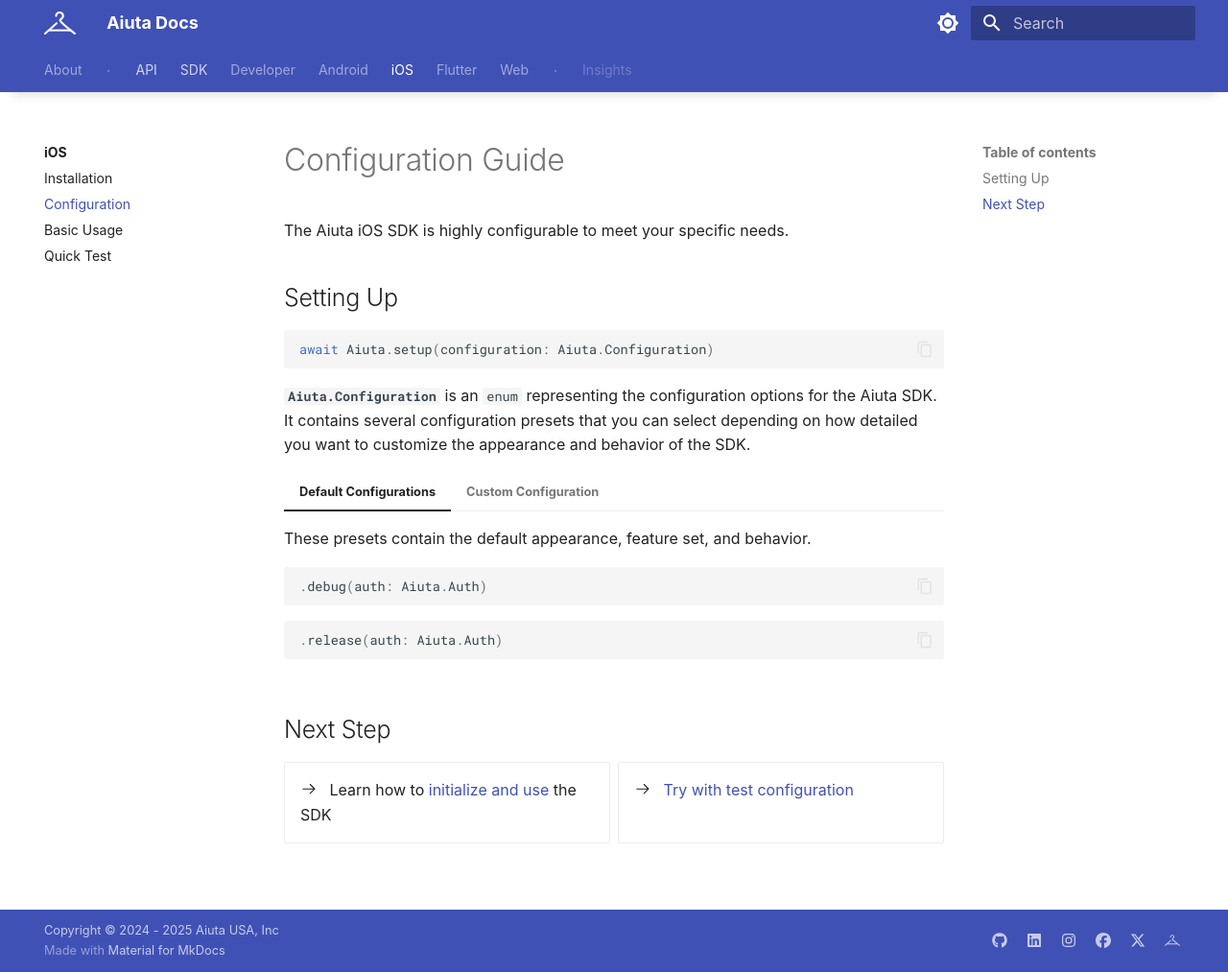
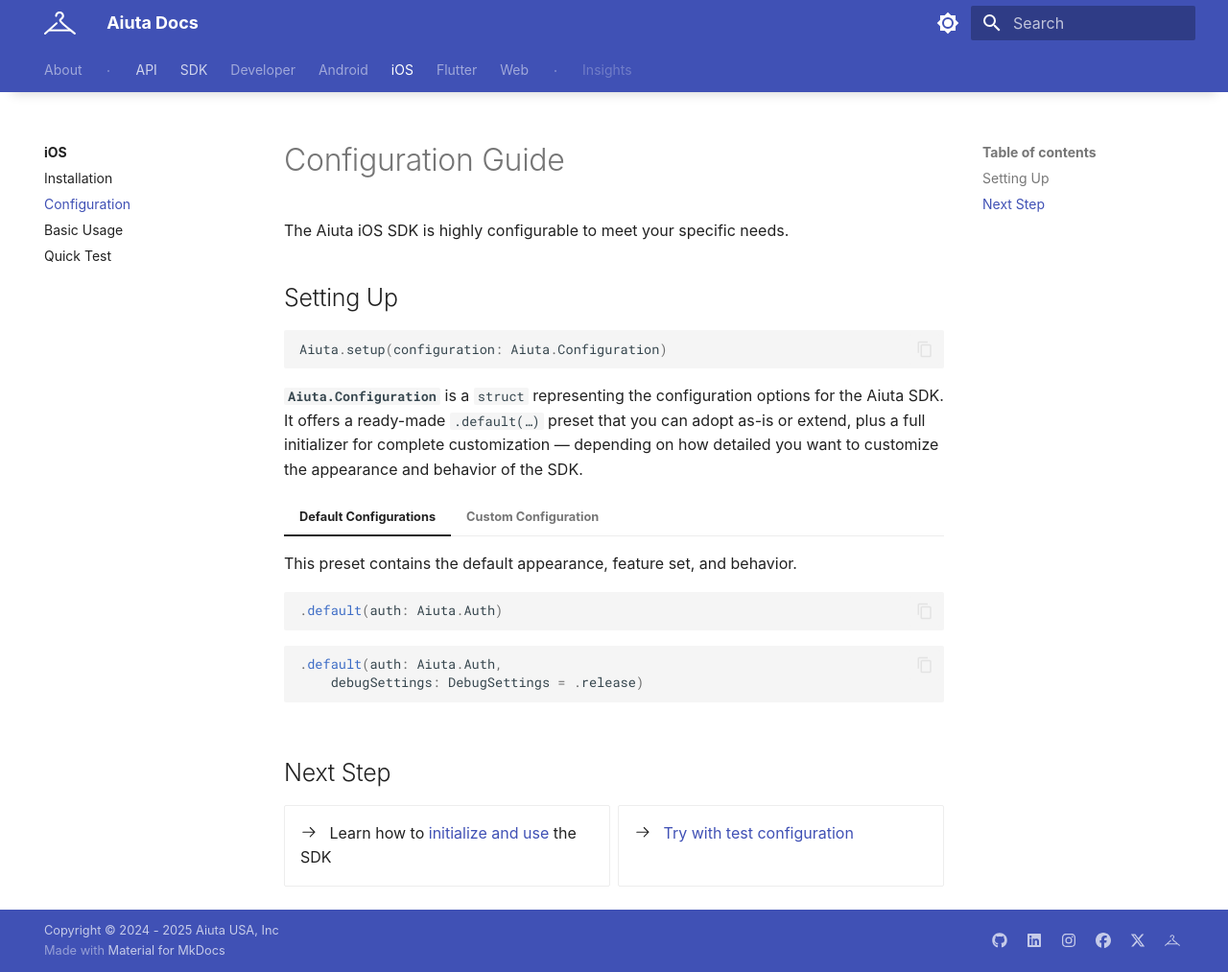
Before and after one commit to aiuta-com/docs, an MkDocs documentation site: the page built from docs/sdk/ios/configuration.md, in a window 1280 px wide and 1013 px high. Shown: the whole window at 96% size. Built offline with MkDocs 1.6.1 and Material for MkDocs 9.7.7, drawn with Linux system fonts in a browser that asks for light colours.

Commit message:
Update iOS SDK quick docs

````diff
--- a/docs/sdk/ios/configuration.md
+++ b/docs/sdk/ios/configuration.md
@@ -5,49 +5,51 @@
 ## Setting Up
 
 ```swift
-await Aiuta.setup(configuration: Aiuta.Configuration)
+Aiuta.setup(configuration: Aiuta.Configuration)
 ```
 
-__`Aiuta.Configuration`__ is an `enum` representing the configuration options for the Aiuta SDK. It contains several configuration presets that you can select depending on how detailed you want to customize the appearance and behavior of the SDK.
+__`Aiuta.Configuration`__ is a `struct` representing the configuration options for the Aiuta SDK. It offers a ready-made `.default(…)` preset that you can adopt as-is or extend, plus a full initializer for complete customization — depending on how detailed you want to customize the appearance and behavior of the SDK.
 
 === "Default Configurations"
 
-    These presets contain the default appearance, feature set, and behavior.
+    This preset contains the default appearance, feature set, and behavior.
 
     ```swift
-    .debug(auth: Aiuta.Auth) // (1)!
+    .default(auth: Aiuta.Auth) // (1)!
     ```
 
-    1.  A default configuration for development and testing.
+    1.  A ready-to-use configuration with all recommended features and settings.
 
-        This configuration is optimized for debug builds and includes all recommended
-        features and settings for development purposes. It performs validation checks
-        on the `Info.plist` file and triggers a `fatalError()` if any required keys
-        are missing. This ensures that issues are caught early during development.
+        It authenticates the SDK and uses the builtin icons and images. Whether the
+        configuration is optimized for development or production is controlled by the
+        `debugSettings` parameter (see below), which defaults to `.release`.
 
         - [:material-arrow-down-left: __auth__](/sdk/developer/configuration/auth.md) required to authenticate Aiuta SDK to use [API](/api/try-on/index.md) with your credentials. Supported authentication methods are `ApiKey` or `Jwt` + `subscriptionId`.
 
     ```swift
-    .release(auth: Aiuta.Auth) // (1)!
+    .default(auth: Aiuta.Auth, // (1)!
+        debugSettings: DebugSettings = .release) // (2)!
     ```
 
-    1.  A default configuration for production use.
+    1.  - [:material-arrow-down-left: __auth__](/sdk/developer/configuration/auth.md) required to authenticate Aiuta SDK to use [API](/api/try-on/index.md) with your credentials. Supported authentication methods are `ApiKey` or `Jwt` + `subscriptionId`.
 
-        This configuration is optimized for release builds and includes all recommended
-        features and settings for production environments. It skips all validation checks
-        to prioritize stability and performance. Use this configuration when deploying
-        the application to end users.
+    2.  [:material-arrow-down-left: __debugSettings__](/sdk/developer/configuration/debug-settings.md) controls logging and validation policies.
 
-        - [:material-arrow-down-left: __auth__](/sdk/developer/configuration/auth.md) required to authenticate Aiuta SDK to use [API](/api/try-on/index.md) with your credentials. Supported authentication methods are `ApiKey` or `Jwt` + `subscriptionId`.
+        - `.debug` is intended for development and testing. It enables logging and performs
+          validation checks — for example on the `Info.plist` file — triggering a `fatalError()`
+          if any required keys are missing, so that issues are caught early during development.
+        - `.release` is the default and is intended for production. It disables logging and skips
+          all validation checks to prioritize stability and performance. Use it when deploying the
+          application to end users.
 
 === "Custom Configuration"
 
     ```swift
-    .custom(auth: Aiuta.Auth, // (1)!
-        userInterface: UserInterface = .default, // (2)!
-        features: Features = .default, // (3)!
-        analytics: Aiuta.Analytics = .none, // (4)!
-        debugSettings: DebugSettings = .release) // (5)!
+    Aiuta.Configuration(auth: Aiuta.Auth, // (1)!
+        userInterface: UserInterface, // (2)!
+        features: Features, // (3)!
+        analytics: Aiuta.Analytics?, // (4)!
+        debugSettings: DebugSettings) // (5)!
     ```
 
     1.  A fully customizable configuration for the SDK.
@@ -67,7 +69,7 @@
     5. [:material-arrow-down-left: __debugSettings__](/sdk/developer/configuration/debug-settings.md) controls the logging settings and validation policies for various parameters.
 
 
-    The Aiuta SDK for iOS employs a standardized configuration scheme for `custom` case consistent with our other SDKs. Just as the `Aiuta.Configuration` and its custom associated values have been modified to adhere to the naming conventions, all other nested cases will be conformed similarly.
+    The Aiuta SDK for iOS employs a standardized configuration scheme consistent with our other SDKs. Just as `Aiuta.Configuration` and its initializer parameters adhere to the naming conventions, all other nested types are conformed similarly.
 
     !!! doc "Please refer to the [__configuration scheme__](/sdk/developer/configuration/index.md)"
 
@@ -75,13 +77,11 @@
             Example compliance with [User Interface Scheme](/sdk/developer/configuration/ui/index.md)
 
             ```swift
-            enum Aiuta.Configuration.UserInterface {
+            struct Aiuta.Configuration.UserInterface {
 
-                case `default`
-
-                case custom(theme: Theme = .aiuta(scheme: .light),
-                            presentationStyle: PresentationStyle = .pageSheet,
-                            swipeToDismissPolicy: SwipeToDismissPolicy = .protectTheNecessaryPages)
+                init(theme: Theme,
+                     presentationStyle: PresentationStyle,
+                     swipeToDismissPolicy: SwipeToDismissPolicy)
             }
             ```
 
--- a/docs/sdk/ios/quick-test.md
+++ b/docs/sdk/ios/quick-test.md
@@ -12,7 +12,7 @@
 For quick test purposes you can use demo `apiKey` auth
 
 ```swift
-await Aiuta.setup(configuration: .debug(auth: .apiKey("{{ aiuta.demo.api_key }}")))
+Aiuta.setup(configuration: .default(auth: .apiKey("{{ aiuta.demo.api_key }}")))
 ```
 
 !!! note ""
````
Also changed, not shown: docs/sdk/ios/basic-usage.md (+2 -2 lines).
